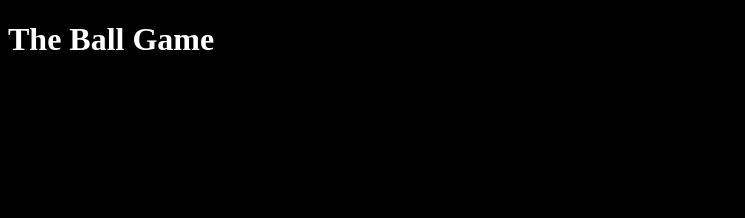
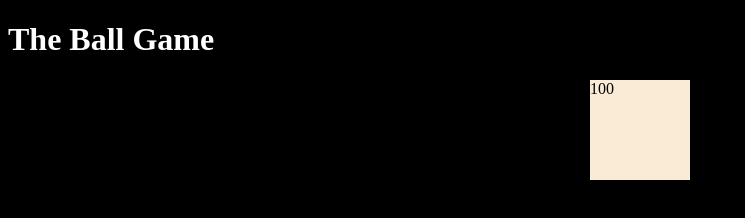
Before and after one commit to tmanoon/Day18-Git, a plain HTML site: page index.html in a window 1280 px wide. Shown: the whole page, without its empty margins (0-745 px from the left). Drawn offline with Linux system fonts and the light colour scheme.

Commit message:
Edit size and bgc to ball and margin

```diff
--- a/styles.css
+++ b/styles.css
@@ -5,3 +5,10 @@ body {
 h1 {
     color: white;
 }
+
+.ball {
+    width: 100px;
+    height: 100px;
+    background-color: antiquewhite;
+    margin-inline: auto;
+}
```
